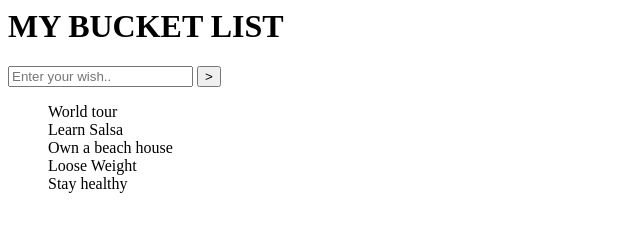
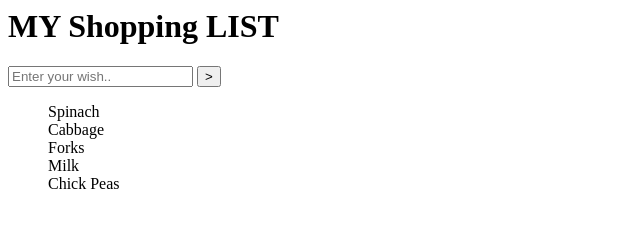
Before and after one commit to GowriPriya10/shopping_list, a plain HTML site: page index.html in a window 1280 px wide. Shown: the whole page, without its empty margins (0-640 px from the left). Drawn offline with Linux system fonts and the light colour scheme.

Commit message:
changing the list

```diff
--- a/index.html
+++ b/index.html
@@ -7,7 +7,7 @@
 <body>
 <div class="container">
   <div class="header">
-    <h1> MY BUCKET LIST</h1>
+    <h1> MY Shopping LIST</h1>
     <div id="list">
       <div class="add">
         <input id="userinput"type="text" name="addwish" placeholder="Enter your wish.." autocomplete=off>
@@ -16,11 +16,11 @@
       </div>
       <div class="wishlist">
         <ul type="none">
-          <li>World tour</li>
-          <li>Learn Salsa</li>
-          <li>Own a beach house</li>
-          <li>Loose Weight</li>
-          <li>Stay healthy</li>
+          <li>Spinach</li>
+          <li>Cabbage</li>
+          <li>Forks</li>
+          <li>Milk</li>
+          <li>Chick Peas</li>
       </div>
     </div>
    </div>
```
